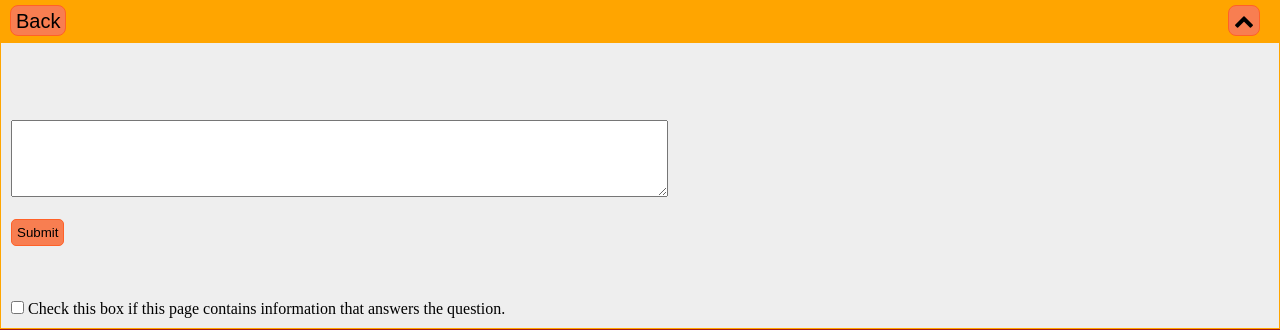
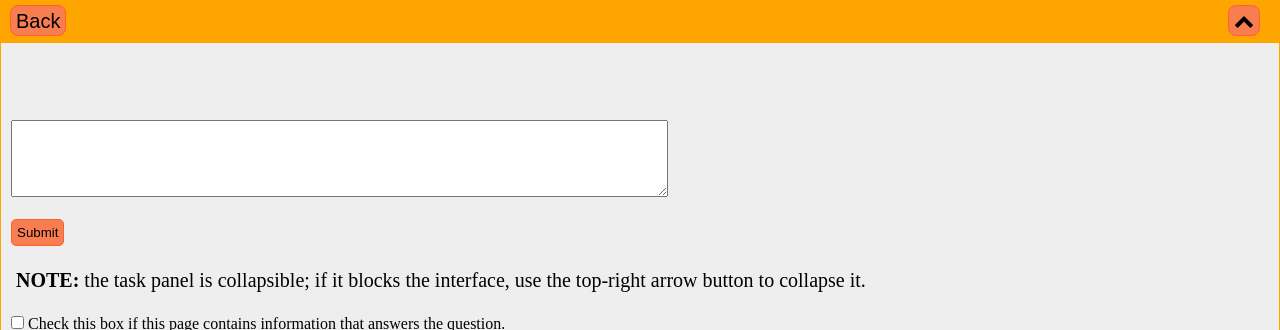
Before and after one commit to cse256-sp2021/information-foraging-isabelsang, a website: page index.html in a window 1280 px wide. Shown: the top 330 px of the page. Drawn offline with Linux system fonts and the light colour scheme.

Commit message:
add note in taskbar

```diff
--- a/index.html
+++ b/index.html
@@ -59,7 +59,7 @@
                     </button>
                 </form>
                 </br>
-                <br />
+                <p><b>NOTE:</b> the task panel is collapsible; if it blocks the interface, use the top-right arrow button to collapse it.</p>
                 <br />
                 <div>
                     <input type="checkbox" class="top-banner-button" name="page-has-info" id="top-banner-checkbox" />
```
